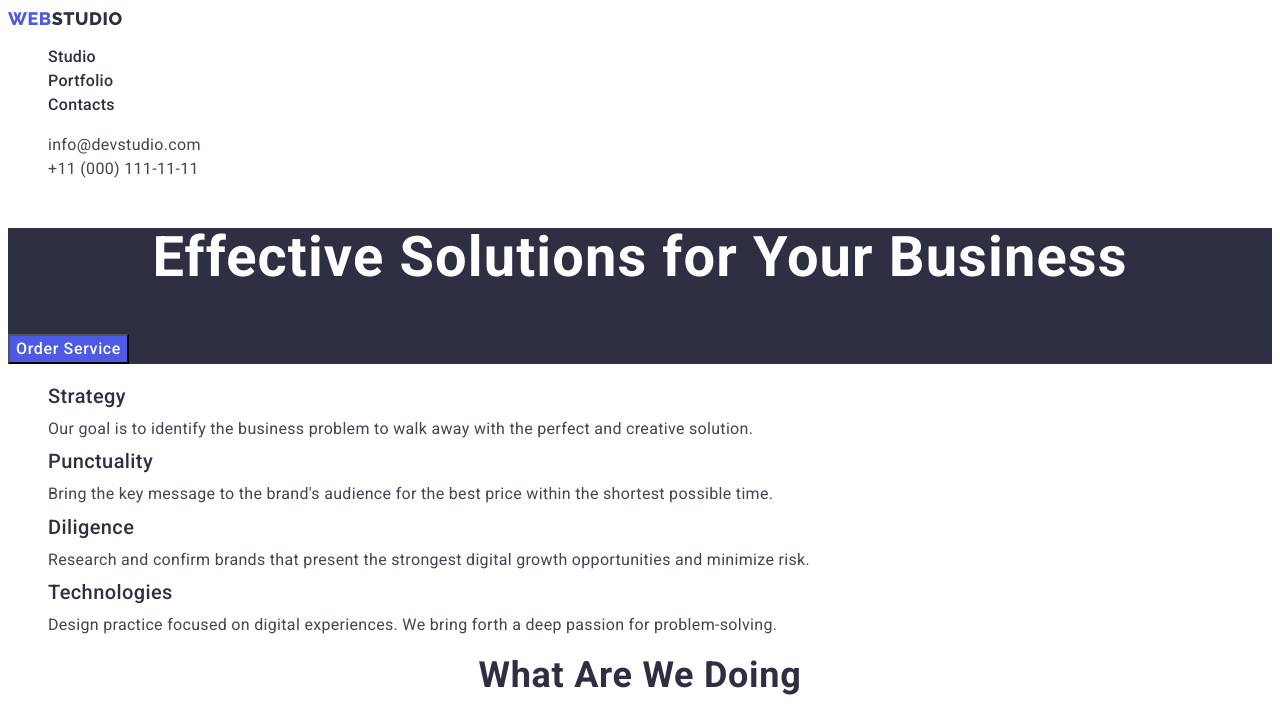
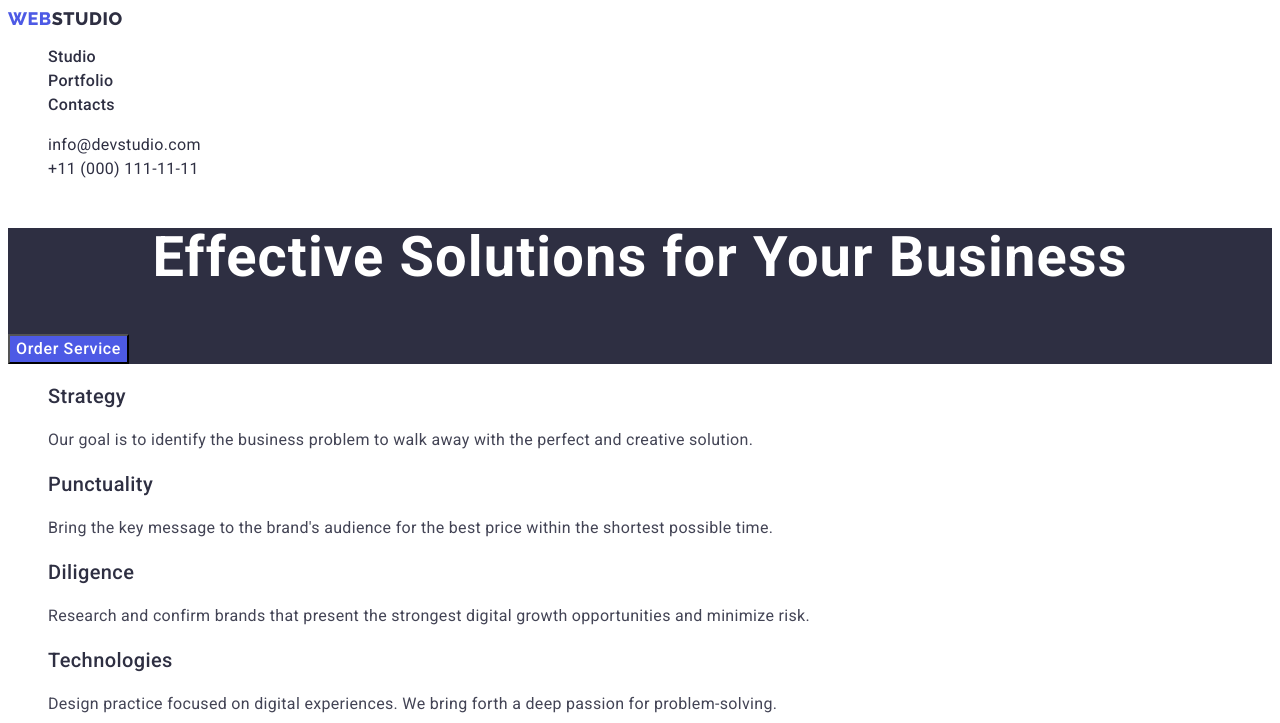
Before and after one commit to lana-lvn/goit-markup-hw-02, a plain HTML site: page index.html in a window 1280 px wide. Shown: the top 723 px of the page. Drawn offline with Linux system fonts and the light colour scheme.

Commit message:
Update styles.css

```diff
--- a/css/styles.css
+++ b/css/styles.css
@@ -62,7 +62,7 @@
 .body-text {
     font-weight: 400;
     font-size: 16px;
-    line-height: 1.5px;
+    line-height: 1.5;
     letter-spacing: 0.02em;
     color: var(--color-slate);
 }
@@ -80,10 +80,13 @@
 
 } */
 
+.address {
+    font-style: normal;
+
+}
+
 .adr.link {
-    font-style: normal;
     font-weight: 400;
-    color: var(--color-slate);
 }
 
 .link:hover, .link:focus {
```
